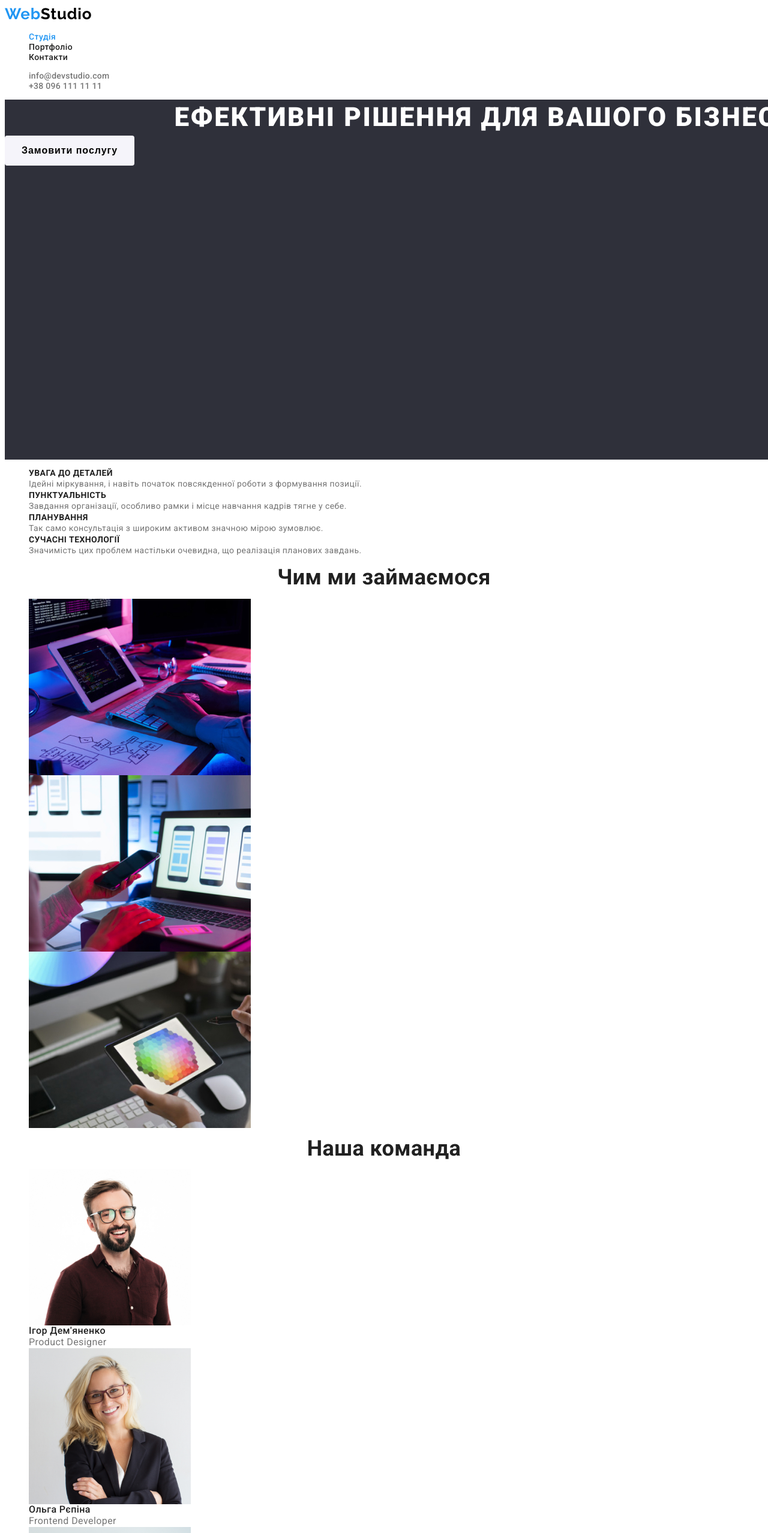
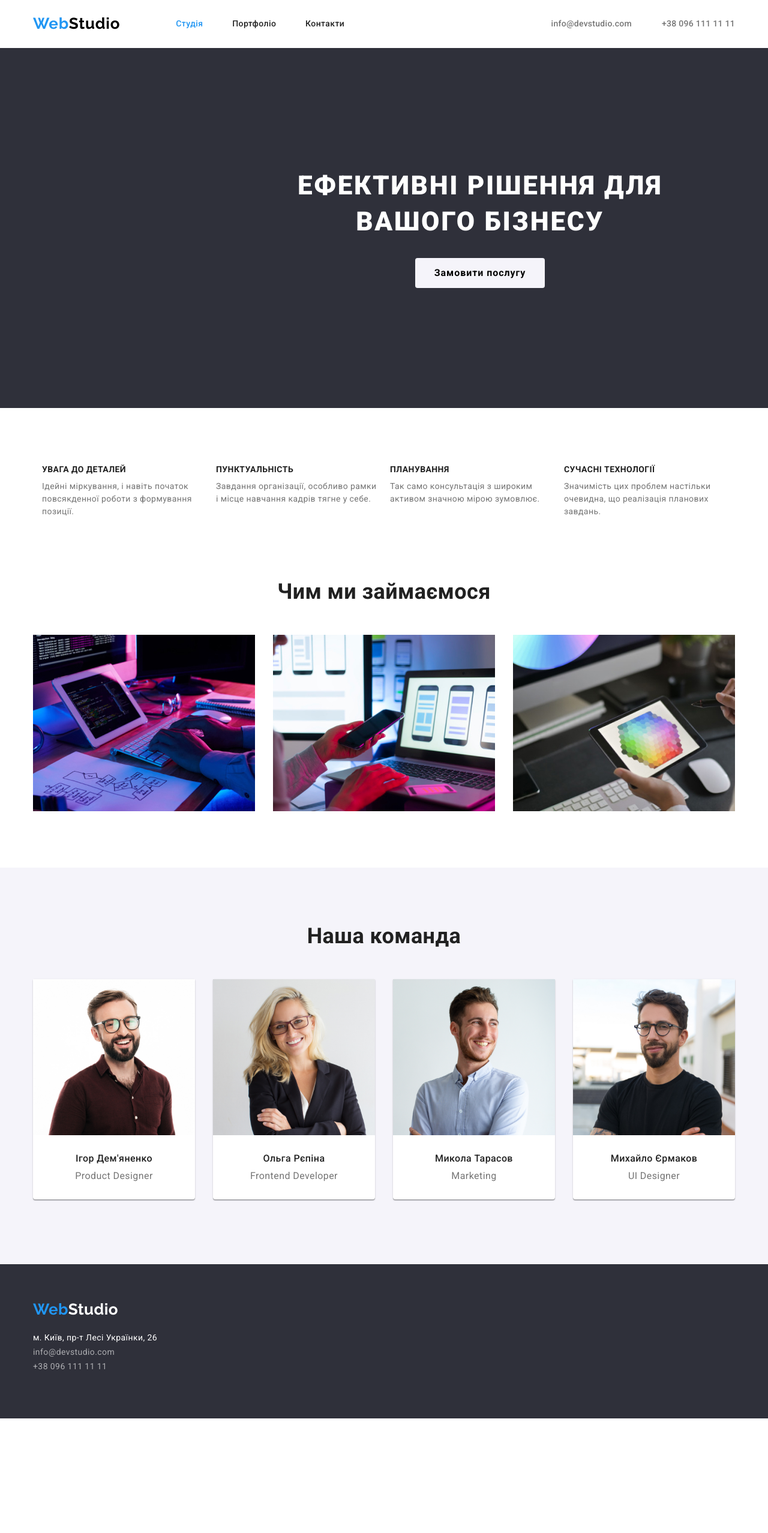
Before and after one commit to AntonVitulskyi/goit-markup-hw-03, a plain HTML site: page index.html in a window 1280 px wide. Shown: the top 2555 px of the page at 60% size. After the commit the page ends 2364 px from the top, so only its background shows below. Drawn offline with nearby package versions, Linux system fonts and the light colour scheme.

Commit message:
HomeWork 3

```diff
--- a/css/styles.css
+++ b/css/styles.css
@@ -28,8 +28,56 @@ body {
   letter-spacing: 0.03em;
 }
 
+/* CONTAINERS POSITIONS */
+.container {
+  width: 1200px;
+  padding-left: 15px;
+  padding-right: 15px;
+  margin: 0 auto;
+}
+.site-nav {
+  margin: 0 auto;
+  display: flex;
+  justify-content: space-between;
+  width: 281px;
+  height: auto;
+  padding-inline-start: 0px;
+}
+.header-mail-tel {
+  margin-right: 0;
+  display: flex;
+  flex-direction: row;
+  align-items: flex-end;
+  padding-inline-start: 0px;
+}
+
+header .container {
+  display: flex;
+  align-items: center;
+  justify-content: space-between;
+}
+.header-nav {
+  display: flex;
+  flex-basis: 281px;
+  flex-direction: row;
+  flex-wrap: nowrap;
+  align-items: center;
+}
+.link-mail-tel {
+  margin-left: 50px;
+}
+
+.site-nav {
+  margin-left: 93px;
+}
 /* RESET */
-h1, h2,h3, h4, h5, h6, p {
+h1,
+h2,
+h3,
+h4,
+h5,
+h6,
+p {
   margin: 0;
 }
 img {
@@ -83,7 +131,7 @@ img {
   cursor: pointer;
 }
 .button.secondary {
-  background: var(--secondary-btn-color);
+  margin-right: 8px;
   border-radius: 4px;
   width: 125px;
   height: 38px;
@@ -91,8 +139,10 @@ img {
   font-size: 16px;
   line-height: 1.625;
   text-align: center;
+  background: var(--secondary-btn-color);
   color: var(--primary-text-color);
 }
+
 .button.secondary:hover {
   box-shadow: 0px 3px 1px rgba(0, 0, 0, 0.1), 0px 1px 2px rgba(0, 0, 0, 0.08),
     0px 2px 2px rgba(0, 0, 0, 0.12);
@@ -102,12 +152,12 @@ img {
   width: 125px;
   height: 38px;
 }
-.filter {
-  display: inline;
-}
+
 /* НАВІШАЦІЯ ПО САЙТУ В ШАПЦІ */
 
 .site-nav .link {
+  display: block;
+  padding: 32px 0;
   font-weight: 500;
   font-size: 14px;
   line-height: 1.14;
@@ -121,18 +171,31 @@ img {
 .site-nav .link:focus {
   color: var(--accent-color);
 }
+
 /* ПОСИЛАННЯ */
-
-.mail-tel .link-mail-tel {
+.mail-tel {
+  line-height: 1.7;
+  display: flex;
+  padding-inline-start: 0px;
+  margin-top: 20px;
+  flex-direction: column;
+}
+.link-mail-tel,
+.header-mail-tel {
   font-weight: 500;
   line-height: 1.14;
   letter-spacing: 0.02em;
   color: var(--title-text-color);
 }
+
 .link-mail-address {
   font-style: normal;
   line-height: 1.7;
   color: var(--primary-white-color);
+  margin-bottom: 9px;
+}
+.header-mail-tel a:hover {
+  color: var(--accent-color);
 }
 .mail-tel a:hover {
   color: var(--accent-color);
@@ -150,8 +213,19 @@ a {
 }
 
 /* СЕКЦІЯ ГЕРОЙ */
-
+.hero {
+  display: flex;
+  flex-direction: column;
+  text-align: center;
+  margin: 0 auto;
+}
 .hero-title {
+  width: 696px;
+  height: 120px;
+  margin-left: auto;
+  margin-right: auto;
+  margin-bottom: 30px;
+  margin-top: 200px;
   font-weight: 900;
   font-size: 44px;
   line-height: 1.36;
@@ -160,7 +234,7 @@ a {
   text-transform: uppercase;
   color: var(--primary-white-color);
 }
-.hero.button {
+.hero-button {
   width: 216px;
   height: 50px;
   background-color: var(--secondary-btn-color);
@@ -173,7 +247,7 @@ a {
   text-align: center;
   letter-spacing: 0.06em;
 }
-.hero.button:hover {
+.hero-button:hover {
   box-shadow: 0px 3px 1px rgba(0, 0, 0, 0.1), 0px 1px 2px rgba(0, 0, 0, 0.08),
     0px 2px 2px rgba(0, 0, 0, 0.12);
   border-radius: 4px;
@@ -184,12 +258,32 @@ a {
 /* СПИСКИ */
 ul {
   list-style: none;
+  padding: 0;
 }
 
 /* АБЗАЦ */
+.features {
+  width: 1170px;
+  height: 98px;
+  padding-left: 15px;
+  padding-right: 15px;
+  margin: 94px auto;
+  display: flex;
+  flex-direction: row;
+  flex-wrap: nowrap;
+  justify-content: space-between;
+  align-content: center;
+}
+.features-item {
+  width: 270px;
+  height: auto;
+  text-align: start;
+  justify-content: flex-start;
+}
 .features-title {
   font-size: 14px;
   text-transform: uppercase;
+  margin-bottom: 10px;
 }
 .features-text {
   line-height: 1.5;
@@ -199,14 +293,54 @@ p {
   color: var(--title-text-color);
 }
 
-/* СЕКЦІЯ ДЕТАЛІ */
+/* СЕКЦІЯ FILTER */
 
+.filter {
+  display: flex;
+  justify-content: center;
+  margin: 94px auto 50px;
+}
+.filter:last-child {
+  margin-right: 0;
+}
+.portfolio {
+  width: 1170px;
+  height: 1360px;
+  display: block;
+  margin-top: 0px;
+  margin-right: auto;
+  margin-left: auto;
+  margin-bottom: 94px;
+}
+/* СЕКЦІЯ РОБОТИ */
+.works {
+  width: 1170px;
+  height: 1272px;
+  display: flex;
+  flex-wrap: wrap;
+  justify-content: space-between;
+  margin: 0;
+}
+.works-item {
+  box-sizing: border-box;
+  width: 370px;
+  height: 404px;
+  left: 215px;
+  top: 262px;
+
+  background: #ffffff;
+  border: 1px solid #eeeeee;
+}
 .works-type {
   font-size: 16px;
+  margin-top: 4px;
+  margin-left: 24px;
 }
-
-/* СЕКЦІЯ РОБОТИ */
 .works-name {
+  margin-top: 20px;
+  margin-left: 24px;
+  margin-bottom: 0px;
+  margin-right: auto;
   font-size: 18px;
   line-height: 2;
   letter-spacing: 0.06em;
@@ -214,28 +348,74 @@ p {
 }
 .works-name:hover {
 }
+.work {
+  width: 1170px;
+  height: 386px;
+  padding-left: 15px;
+  padding-right: 15px;
+  margin: 94px auto;
+  display: flex;
+  flex-direction: column;
+  align-items: center;
+  align-content: center;
+}
 .work-title {
   font-weight: 700;
   font-size: 36px;
   line-height: 1.16;
+  margin-bottom: 50px;
+  text-align: center;
+}
+.work-pictures {
+  width: 1170px;
+  padding: 0;
+  margin: 0;
+  display: flex;
+  flex-direction: row;
+  justify-content: space-between;
+  align-items: center;
+  align-content: center;
+}
+
+/* КОМАНДА */
+.team {
+  padding-top: 94px;
+  padding-bottom: 94px;
+  background-color: var(--secondary-btn-color);
+}
+.team-card-list {
+  display: flex;
+  justify-content: space-between;
+}
+
+.team-card {
+  background: var(--primary-white-color);
+  box-shadow: 0px 1px 3px rgba(0, 0, 0, 0.12), 0px 1px 1px rgba(0, 0, 0, 0.14),
+    0px 2px 1px rgba(0, 0, 0, 0.2);
+  border-radius: 0px 0px 4px 4px;
+  width: 270px;
   text-align: center;
 }
 .team-title {
   text-align: center;
 }
 .team-member {
+  margin-top: 30px;
   font-weight: 500;
   font-size: 16px;
   line-height: 1.18;
   color: #212121;
 }
 .team-member-position {
+  margin-top: 10px;
+  margin-bottom: 30px;
   font-size: 16px;
   line-height: 1.18;
 }
 
 /* ФУТЕР */
-footer {
+.footer {
+  padding: 60px 0;
   background: var(--background-footer-color);
 }
 
--- a/index.html
+++ b/index.html
@@ -4,7 +4,14 @@
     <meta charset="UTF-8" />
     <meta http-equiv="X-UA-Compatible" content="IE=edge" />
     <meta name="viewport" content="width=device-width, initial-scale=1.0" />
-    <link rel="stylesheet" href="./css/styles.css" />
+    <link
+      rel="stylesheet"
+      href="https://cdnjs.cloudflare.com/ajax/libs/modern-normalize/1.1.0/modern-normalize.min.css"
+      integrity="sha512-wpPYUAdjBVSE4KJnH1VR1HeZfpl1ub8YT/NKx4PuQ5NmX2tKuGu6U/JRp5y+Y8XG2tV+wKQpNHVUX03MfMFn9Q=="
+      crossorigin="anonymous"
+      referrerpolicy="no-referrer"
+    />
+
     <title>Студія</title>
     <link rel="preconnect" href="https://fonts.googleapis.com" />
     <link rel="preconnect" href="https://fonts.gstatic.com" crossorigin />
@@ -12,10 +19,12 @@
       href="https://fonts.googleapis.com/css2?family=Raleway:wght@700&family=Roboto:wght@400;500;700;900&display=swap"
       rel="stylesheet"
     />
+    <link rel="stylesheet" href="./css/styles.css" />
   </head>
   <body>
     <header>
-      <nav>
+      <div class="container">
+        <nav class="header-nav">
           <a class="logo" href="./index.html"
             >Web<span class="logo-second-part">Studio</span></a
           >
@@ -25,7 +34,7 @@
             <li><a class="link" href="">Контакти</a></li>
           </ul>
         </nav>
-      <ul class="mail-tel">
+        <ul class="header-mail-tel">
           <li>
             <a class="link-mail-tel" href="mailto:info@devstudio.com"
               >info@devstudio.com</a
@@ -40,37 +49,38 @@
             >
           </li>
         </ul>
+      </div>
     </header>
     <main>
       <section class="hero">
         <h1 class="hero-title">Ефективні рішення для вашого бізнесу</h1>
 
-        <a href=""><button class="hero button">Замовити послугу</button></a>
+        <a href=""><button class="hero-button">Замовити послугу</button></a>
       </section>
-      <section class="features">
+      <section>
         <h2></h2>
-        <ul>
-          <li>
+        <ul class="features">
+          <li class="features-item">
             <h3 class="features-title">УВАГА ДО ДЕТАЛЕЙ</h3>
             <p class="features-text">
               Ідейні міркування, і навіть початок повсякденної роботи з
               формування позиції.
             </p>
           </li>
-          <li>
+          <li class="features-item">
             <h3 class="features-title">ПУНКТУАЛЬНІСТЬ</h3>
             <p class="features-text">
               Завдання організації, особливо рамки і місце навчання кадрів тягне
               у себе.
             </p>
           </li>
-          <li>
+          <li class="features-item">
             <h3 class="features-title">ПЛАНУВАННЯ</h3>
             <p class="features-text">
               Так само консультація з широким активом значною мірою зумовлює.
             </p>
           </li>
-          <li>
+          <li class="features-item">
             <h3 class="features-title">СУЧАСНІ ТЕХНОЛОГІЇ</h3>
             <p class="features-text">
               Значимість цих проблем настільки очевидна, що реалізація планових
@@ -81,7 +91,7 @@
       </section>
       <section class="work">
         <h2 class="work-title">Чим ми займаємося</h2>
-        <ul>
+        <ul class="work-pictures">
           <li>
             <img
               width="370"
@@ -109,9 +119,10 @@
         </ul>
       </section>
       <section class="team">
+        <div class="container">
           <h2 class="work-title">Наша команда</h2>
-        <ul>
-          <li>
+          <ul class="team-card-list">
+            <li class="team-card">
               <img
                 width="270"
                 height="260"
@@ -121,7 +132,7 @@
               <h3 class="team-member">Ігор Дем'яненко</h3>
               <p class="team-member-position">Product Designer</p>
             </li>
-          <li>
+            <li class="team-card">
               <img
                 width="270"
                 height="260"
@@ -131,7 +142,7 @@
               <h3 class="team-member">Ольга Рєпіна</h3>
               <p class="team-member-position">Frontend Developer</p>
             </li>
-          <li>
+            <li class="team-card">
               <img
                 width="270"
                 height="260"
@@ -141,7 +152,7 @@
               <h3 class="team-member">Микола Тарасов</h3>
               <p class="team-member-position">Marketing</p>
             </li>
-          <li>
+            <li class="team-card">
               <img
                 width="270"
                 height="260"
@@ -152,9 +163,11 @@
               <p class="team-member-position">UI Designer</p>
             </li>
           </ul>
+        </div>
       </section>
     </main>
-    <footer>
+    <footer class="footer">
+      <div class="container">
         <a class="logo-footer" href="./index.html"
           >Web<span class="logo-footer-second-part">Studio</span></a
         >
@@ -185,9 +198,11 @@
                 href="tel:+380961111111"
                 >+38 096 111 11 11</a
               >
+
             </li>
           </ul>
         </address>
+      </div>
     </footer>
   </body>
 </html>
```
Also changed, not shown: portfolio.html (+30 -17 lines). Lines whose indentation alone changed are shown as unchanged.
